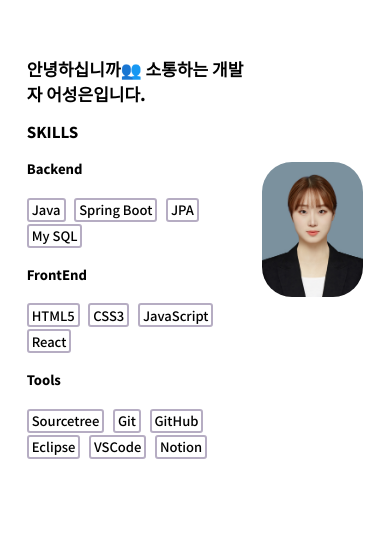
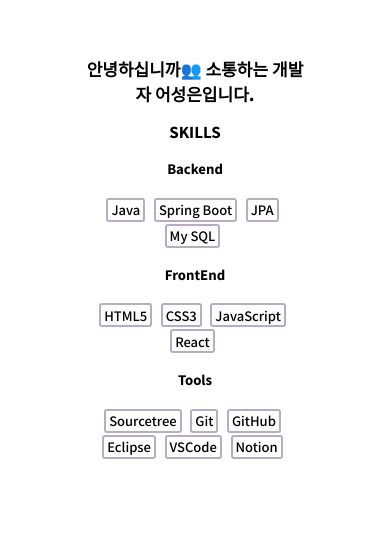
Before and after one commit to seongeuneo/portfolio, a plain HTML site: page index.html in a window 390 px wide. Shown: the part 544-1100 px from the top of the page. Drawn offline with Linux system fonts and the light colour scheme.

Commit message:
증명사진 제거 및 css 수정

```diff
--- a/index.css
+++ b/index.css
@@ -83,15 +83,17 @@
 
     .skills {
         flex: 0 0 calc(70% - 20px);
-        margin-right: 20px;
+        margin: 0 auto;
+        /* margin-right: 20px; */
         width: 150px;
+        text-align: center;
     }
-
+/*
     .myPhoto {
         flex: 0 0 calc(30% - 20px);
         margin-left: -50px;
         margin-top: 100px;
-    }
+    } */
 
     /* projectsSection */
     .projectsSection {
@@ -300,14 +302,16 @@
 
     .skills {
         flex: 0 0 calc(70% - 10px);
-        margin-right: 10px;
+        /* margin-right: 10px; */
         width: 75px;
+        text-align: center;
+        margin: 0 auto;
     }
 
-    .myPhoto {
+    /* .myPhoto {
         flex: 0 0 calc(30%);
         margin: 120px 0 0;
-    }
+    } */
 
     /* projectsSection */
     .projectsSection {
--- a/index.html
+++ b/index.html
@@ -69,12 +69,12 @@
                 </div>
 
 
-                <div class="myPhoto">
+                <!-- <div class="myPhoto">
                     <span>
                         <img src="./image/photo.jpg" alt="증명사진">
                         <noscript></noscript>
                     </span>
-                </div>
+                </div> -->
             </section>
             <section id="projectsSection" class="projectsSection">
                 <h3>PROJECTS</h3>
```
